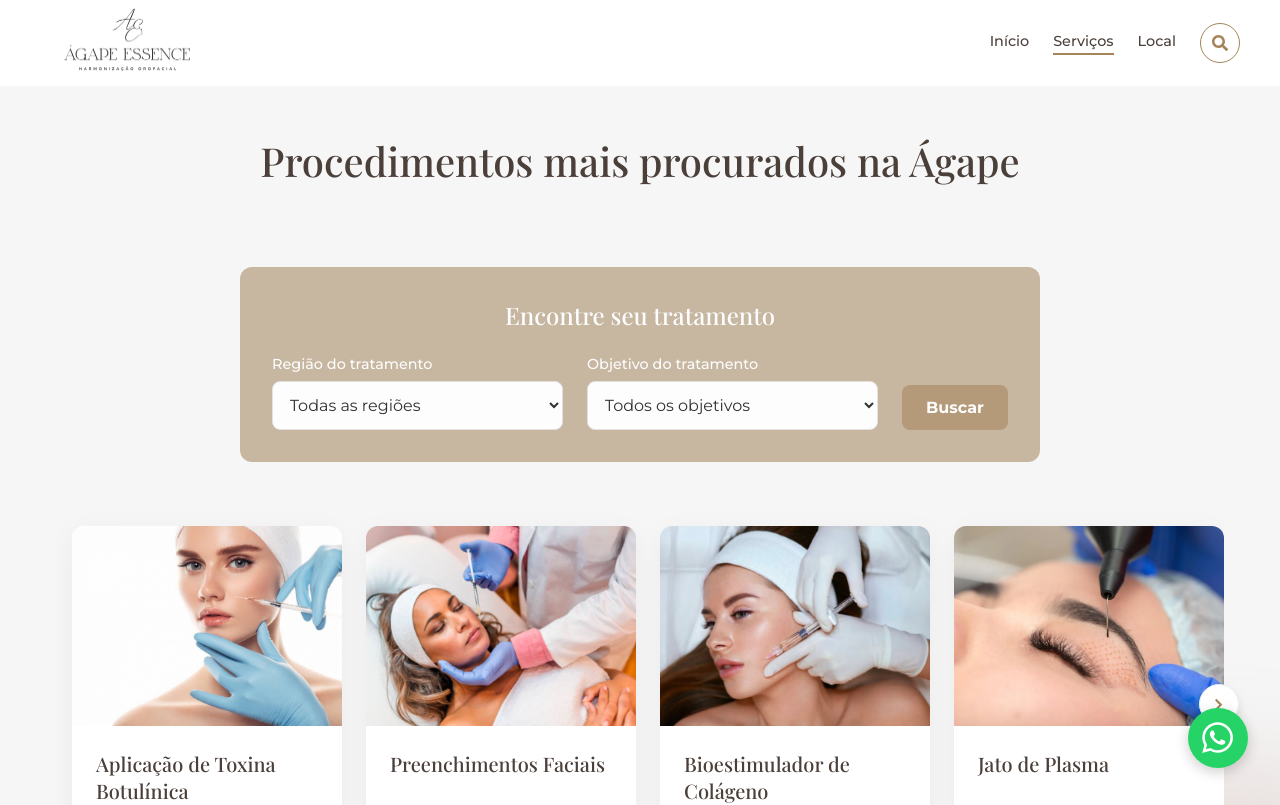
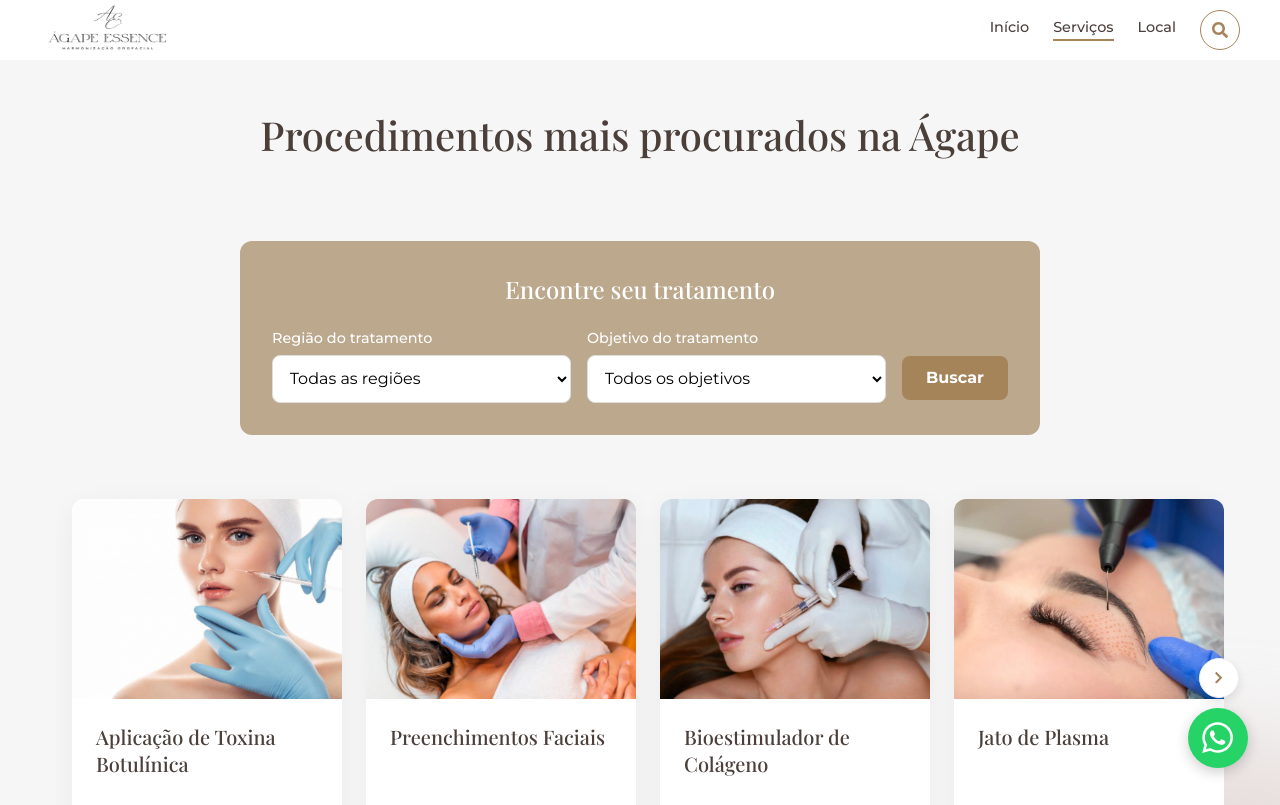
Before and after one commit to Henrilsm/agape-essence, a Next.js app: page /servicos in a window 1280 px wide. Shown: the top 805 px of the page. Built offline with nearby package versions, Linux system fonts and the light colour scheme.

Commit message:
Alinhamento botão de busca

```diff
--- a/app/servicos/page.module.css
+++ b/app/servicos/page.module.css
@@ -202,7 +202,6 @@
   padding: 2rem;
   max-width: 800px;
   margin: 0 auto;
-  opacity: 0.8;
   margin-bottom: 3rem;
 }
 
@@ -255,6 +254,7 @@
   font-weight: bold;
   cursor: pointer;
   align-self: center;
+  margin-top: 0.5rem;
 }
 
 .clearButton {
@@ -281,20 +281,24 @@
 @media (min-width: 768px) {
   .searchForm {
     flex-direction: row;
-    align-items: flex-end;
+    align-items: center;
     justify-content: center;
+    gap: 1rem;
   }
 
   .formGroup {
     flex: 1;
+    margin-bottom: 0;
   }
 
   .searchButton {
-    align-self: flex-end;
+    align-self: center;
+    margin-top: 1.5rem;
   }
 
   .clearButton {
-    align-self: flex-end;
-    margin-left: 1rem;
+    align-self: center;
+    margin-top: 1.5rem;
+    margin-left: 0.5rem;
   }
 }
--- a/components/Header.module.css
+++ b/components/Header.module.css
@@ -3,7 +3,7 @@
 .header {
   background-color: var(--white-color);
   box-shadow: 0 2px 10px rgba(0, 0, 0, 0.05);
-  padding: 0.5rem 1.0rem;
+  padding: 0.3rem 1.0rem;
 }
 
 .container {
@@ -22,8 +22,8 @@
 }
 
 .logoContainer {
-  width: 180px;
-  height: 70px;
+  width: 140px;
+  height: 50px;
   position: relative;
   overflow: hidden;
   display: flex;
@@ -35,7 +35,6 @@
 .logoImage {
   width: 100%;
   height: 100%;
-  object-fit: contain;
   object-position: center;
 }
 /* --- FIM DOS ESTILOS DO LOGO --- */
```
